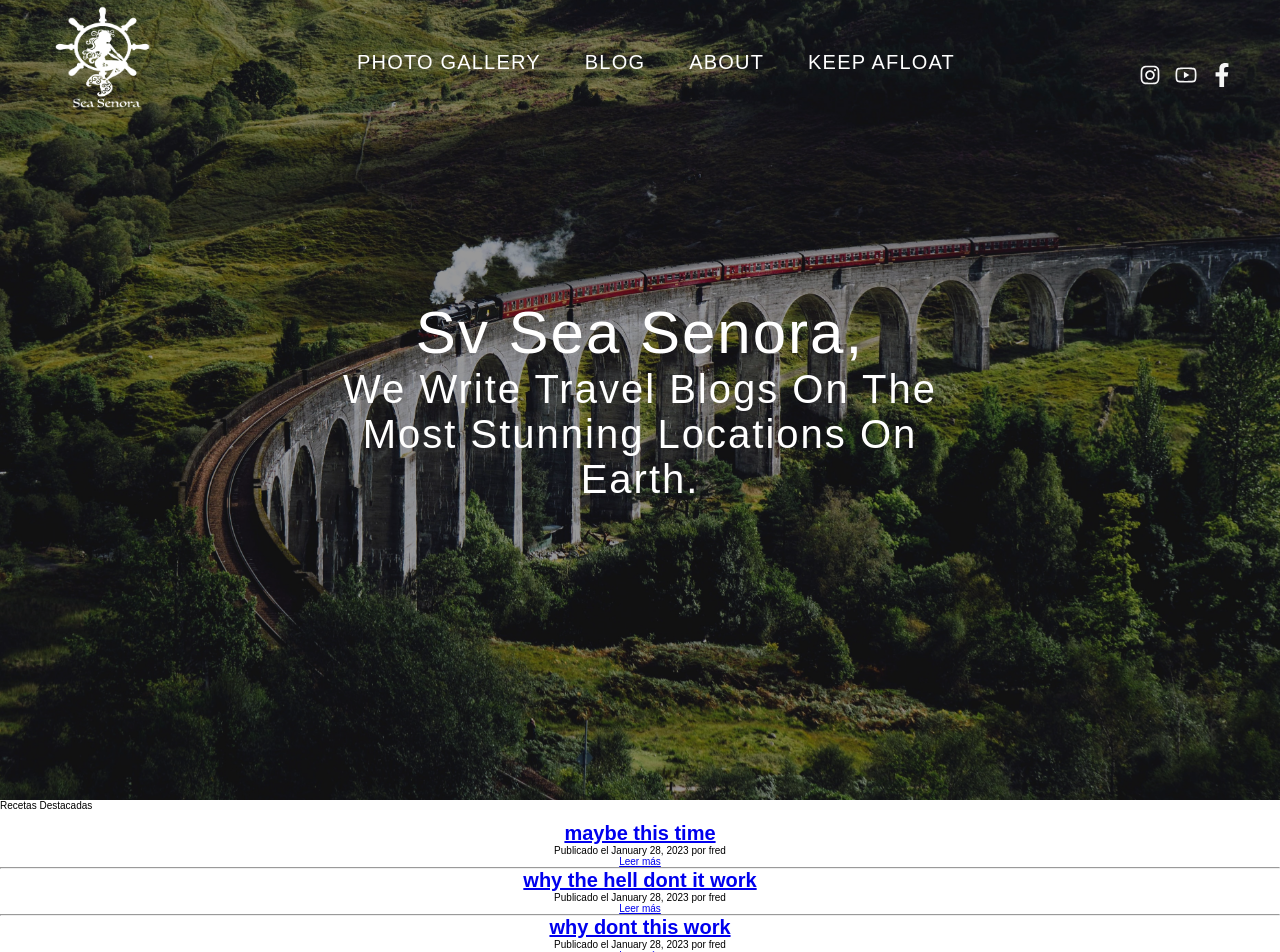
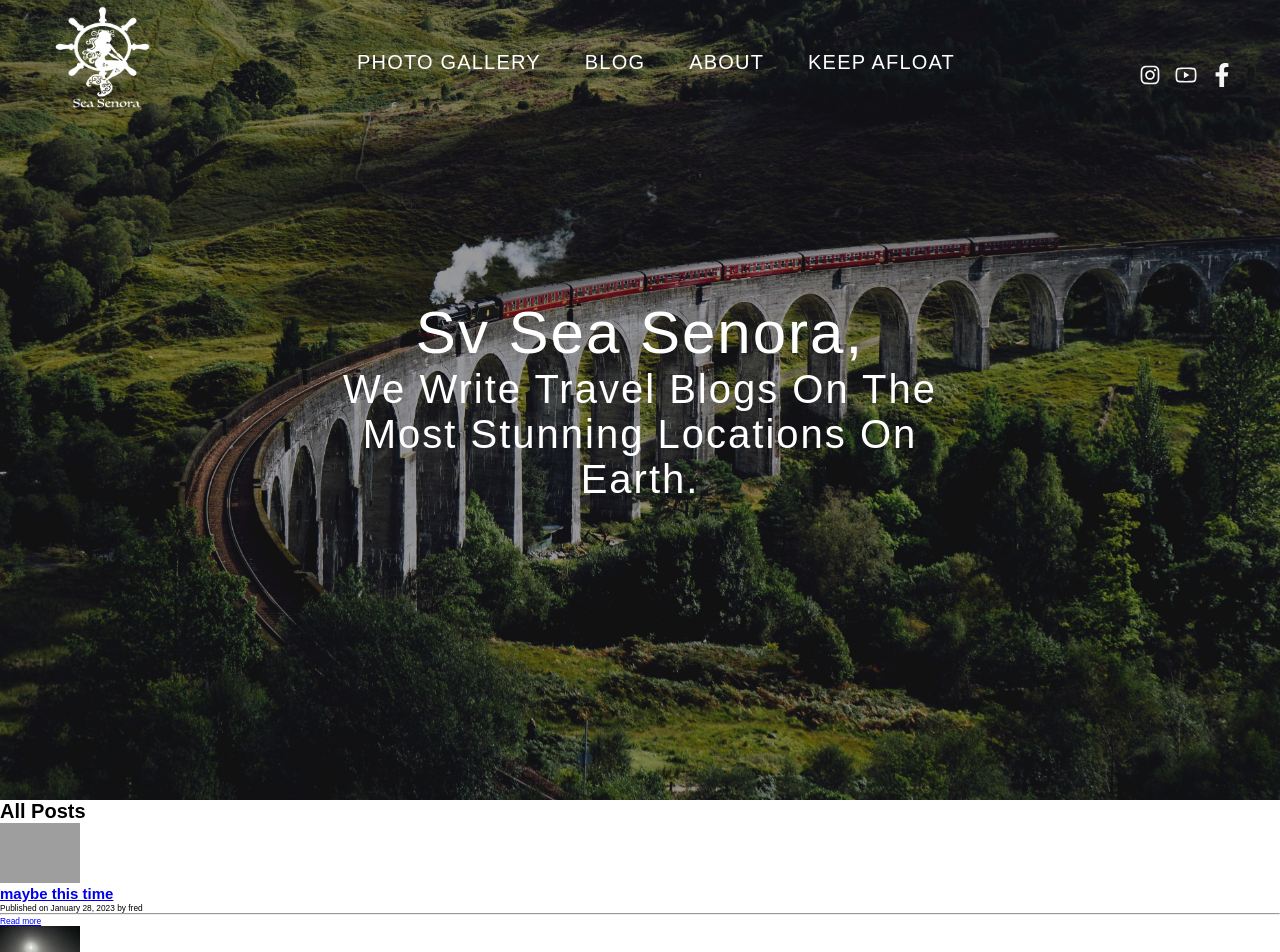
Before and after one commit to diverdowngit/sea-senora-blog, a React (Create React App) app: page /blog in a window 1280 px wide. Shown: the top 952 px of the page. Built offline with nearby package versions, Linux system fonts and the light colour scheme; grey boxes are pictures that could not be loaded; a web font is replaced by a local one.

Commit message:
tryagain

```diff
--- a/package.json
+++ b/package.json
@@ -21,9 +21,10 @@
   },
   "scripts": {
     "start": "react-scripts start",
-    "build": "react-scripts build",
+    "build": "node public/main.js && react-scripts build",
     "test": "react-scripts test",
-    "eject": "react-scripts eject"
+    "eject": "react-scripts eject",
+    "server": "node public/main.js"
   },
   "eslintConfig": {
     "extends": [
--- a/src/components/postlist.jsx
+++ b/src/components/postlist.jsx
@@ -8,25 +8,26 @@ import postlist from "../posts.json"
 import "./postlist.module.css"
 
 
-const PostList = (props) => {
+
+const PostList = () => {
     const excerptList = postlist.map(post => {
         return post.content.split(" ").slice(0, 20).join(" ") + "..."
     })
     return (
         <div className="postlist">
-        <h1 className="title">Todas las Recetas</h1>
+            <h1 className="title">All Posts</h1>
             {postlist.length &&
                 postlist.map((post, i) => {
                     return (
                         <div key={i} className="post-card">
                              <div className="img-container">
-                            {post.thumbnail && <img className="thumbnail" width={80} src={post.thumbnail} alt="" />}
+                                {post.thumbnail && <img className="thumbnail" width={80} src={post.thumbnail} alt=""/> }
                                 <h2 className="post-title"><Link className="links" to={`/post/${post.id}`}>{post.title}</Link></h2>
                             </div>
-                        <small>Publicado el {post.date} por {post.author}</small>
-                        <hr />
+                            <small>Published on {post.date} by {post.author}</small>
+                            <hr/>
                             <Markdown source={excerptList[i]} escapeHtml={false} />
-                        <small><Link className="links" to={`/post/${post.id}`}>Leer Más</Link></small>
+                            <small><Link className="links" to={`/post/${post.id}`}>Read more</Link></small>
                         </div>
                     )
                 })
--- a/src/modules/user/pages/Blog/Blog.view.jsx
+++ b/src/modules/user/pages/Blog/Blog.view.jsx
@@ -25,8 +25,8 @@ export default function BlogView(props) {
   return (
     <Layout>
       <Hero img="/img/train.jpg" centerText="Sv Sea Senora, " subheading="We Write Travel Blogs On The Most Stunning Locations On Earth." location="Glenfinnan Viaduct, Glenfinnan, United Kingdom"/>
-        {/* <PostList />   */}
-         <BlogList />
+         <PostList />
+         {/* <BlogList />    */}
     </Layout>
   );
 }
--- a/src/modules/user/pages/Blog/components/BlogList/BlogList.jsx
+++ b/src/modules/user/pages/Blog/components/BlogList/BlogList.jsx
@@ -1,138 +1,138 @@
-import React from 'react';
-import BlogCard from '../../../Home/components/LatestBlog/components/BlogCard/BlogCard';
-import { API_URL } from '../../../../../../utils/constants';
-import  styles from'./BlogList.module.css';
-import { Link }  from "react-router-dom"
-import Markdown from "react-markdown"
-import AllPosts from "../../../../../../posts.json"
+// import React from 'react';
+// import BlogCard from '../../../Home/components/LatestBlog/components/BlogCard/BlogCard';
+// import { API_URL } from '../../../../../../utils/constants';
+// import  styles from'./BlogList.module.css';
+// import { Link }  from "react-router-dom"
+// import Markdown from "react-markdown"
+// import AllPosts from "../../../../../../posts.json"
 
-const BlogList = (props) => {
-    return (
-        <div className="featuredPostsContainer">
+// const BlogList = (props) => {
+//     return (
+//     //     <div className="featuredPostsContainer">
 
-                <div className="featuredPostsHeader">
-                    <span>Recetas Destacadas</span>
-                </div>
+//     //             <div className="featuredPostsHeader">
+//     //                 <span>Recetas Destacadas</span>
+//     //             </div>
 
-            <br></br>
-            <div className="featuredPosts">
-                {AllPosts.length &&
-                    AllPosts.map((post, i) => {
+//     //         <br></br>
+//     //         <div className="featuredPosts">
+//     //             {AllPosts.length &&
+//     //                 AllPosts.map((post, i) => {
 
-                            return (
-                                <div key={i} className="postCard">
-                                    <div >
-                                    </div>
-                                    <div className="postBriefing" style={{ textAlign: "center" }}>
-                                        <span>{post.type}</span>
-                                        <h1><a href={`/post/${post.id}`} className="links">{post.title}</a></h1>
-                                        {/* <h2 className="post-title"><Link className="links" to={`/post/${post.id}`}>{post.title}</Link></h2> */}
-                                        <span>Publicado el {post.date} por {post.author}</span>
-                                        {/* <small>Publicado el {post.date} por {post.author}</small> */}
-                                        {/* <hr /> */}
-                                        {/* <Markdown source={excerptList[i]} escapeHtml={false} /> */}
-                                        <div className="postLink"><a href={`/post/${post.id}`}>Leer más</a></div>
-                                        {/* <small><Link className="links" to={`/post/${post.id}`}>Leer Más</Link></small> */}
-                                        <hr></hr>
-                                    </div>
-                                </div>
-                            )
+//     //                         return (
+//     //                             <div key={i} className="postCard">
+//     //                                 <div >
+//     //                                 </div>
+//     //                                 <div className="postBriefing" style={{ textAlign: "center" }}>
+//     //                                     <span>{post.type}</span>
+//     //                                     <h1><a href={`/post/${post.id}`} className="links">{post.title}</a></h1>
+//     //                                     {/* <h2 className="post-title"><Link className="links" to={`/post/${post.id}`}>{post.title}</Link></h2> */}
+//     //                                     <span>Publicado el {post.date} por {post.author}</span>
+//     //                                     {/* <small>Publicado el {post.date} por {post.author}</small> */}
+//     //                                     {/* <hr /> */}
+//     //                                     {/* <Markdown source={excerptList[i]} escapeHtml={false} /> */}
+//     //                                     <div className="postLink"><a href={`/post/${post.id}`}>Leer más</a></div>
+//     //                                     {/* <small><Link className="links" to={`/post/${post.id}`}>Leer Más</Link></small> */}
+//     //                                     <hr></hr>
+//     //                                 </div>
+//     //                             </div>
+//     //                         )
 
 
-                    })
-                }
-            </div>
+//     //                 })
+//     //             }
+//     //         </div>
 
-            {/* <Card>
-                <div className="featuredPostImageWrapper">
-                    <img
-                        src={require("../../../blogPostImages/sitioWebSeguro.png")}
-                        alt="Sitio Web Seguro"
-                    />
-                </div>
-                <div className="postBriefing" style={{ textAlign: "center" }}>
-                    <span>Desarrollo Web</span>
-                    <h1>Mi nuevo sitio web es (más) seguro</h1>
-                    <span>Publicado el 13 de Mayo de 2020 por GuilleHM</span>
-                    <p>
-                        Aunque éste ya ofrecía un estándar de seguridad elevado, toda vez que se sirve a través de HTTPS, siempre hay lugar para la mejora: como puede verse en la figura que aparece al final de esta entrada, un par de pequeños cambios han implicado un avance sustancial en la categoría alcanzada por el sitio web...
-                    </p>
-                    <div className="postLink"><a href="/publicacion/mi-nuevo-sitio-web-es-mas-seguro">Leer más</a></div>
-                </div>
-            </Card>
-            <br></br>
-            <Card>
-                <div className="featuredPostImageWrapper">
-                    <img
-                        src={require("../../../blogPostImages/bienvenidoAMiSitioWeb.gif")}
-                        alt="Bienvenido A Mi Sitio Web"
-                    />
-                </div>
-                <div className="postBriefing" style={{ textAlign: "center" }}>
-                    <span>Desarrollo Web</span>
-                    <h1>Página de inicio con efecto de escritura dinámica</h1>
-                    <span>Publicado el 06 de Mayo de 2020 por GuilleHM</span>
-                    <p>
-                        Utilizando el efecto que simula la escritura de caracteres en pantalla (ya empleado anteriormente en la publicación "EL TEMPLE"), presento esta página de inicio que he utilizado para familiarizarme con el proceso de despliegue de sitios web estáticos en Netlify...
-                    </p>
-                    <div className="postLink"><a href="/publicacion/pagina-inicio-efecto-escritura-dinamica">Leer más</a></div>
-                </div>
-            </Card>
-            <br></br>
-            <Card>
-                <div className="featuredPostImageWrapper">
-                    <img
-                        src={require("../../../blogPostImages/nuevoSitioWeb.png")}
-                        alt="Nuevo Sitio Web"
-                    />
-                </div>
-                <div className="postBriefing" style={{ textAlign: "center" }}>
-                    <span>Desarrollo Web</span>
-                    <h1>Mi nuevo sitio web</h1>
-                    <span>Publicado el 22 de Marzo de 2020 por GuilleHM</span>
-                    <p>
-                        Esta entrada sirve como introducción de mi nuevo sitio web personal, en inglés, en el que me presento y expongo algunos de los trabajos recogidos también aquí, en mi blog, utilizando CSS3 y Javascrip para dotar a las páginas que lo componen de dinamismo...
-                    </p>
-                    <div className="postLink"><a href="/publicacion/mi-nuevo-sitio-web">Leer más</a></div>
-                </div>
-            </Card>
-            <br></br>
-            <Card>
-                <div className="featuredPostImageWrapper">
-                    <img
-                        src={require("../../../blogPostImages/alternativeEnergy.jpg")}
-                        alt="Energía alternative"
-                    />
-                </div>
-                <div className="postBriefing" style={{ textAlign: "center" }}>
-                    <span>Ingeniería</span>
-                    <h1>Estudio de viabilidad de una instalación de autoconsumo conectada a red</h1>
-                    <span>Publicado el 04 de Diciembre de 2019 por GuilleHM</span>
-                    <p>
-                        Este trabajo ha evaluado la viabilidad económica de una instalación eólico-solar de autoconsumo de energía eléctrica para un domicilio particular, en el nuevo contexto que ha supuesto para este tipo de instalaciones la reciente aprobación en España del Real Decreto 244/2019, de 5 de abril...
-                    </p>
-                    <div className="postLink"><a href="/publicacion/estudio-viabilidad-instalacion-autoconsumo">Leer más</a></div>
-                </div>
-            </Card>
-            <br></br>
-            <Card>
-                <div className="featuredPostImageWrapper">
-                    <img
-                        src={require("../../../blogPostImages/mapa8500.gif")}
-                        alt="Mapa 8500"
-                    />
-                </div>
-                <div className="postBriefing" style={{ textAlign: "center" }}>
-                    <span>Visualización de Datos</span>
-                    <h1>8500: ¿En cuánto tiempo morirían nuestros hijos?</h1>
-                    <span>Publicado el 26 de Noviembre de 2019 por GuilleHM</span>
-                    <p>
-                        Según estimaciones de la ONG <a href="https://www.accioncontraelhambre.org/es/landing/8500-ninos-mueren-cada-dia-por-desnutricion-0">ACCIÓN CONTRA EL HAMBRE</a>, <b>8500 niños menores de 5 años mueren AL DÍA por desnutrición</b>....
-                    </p>
-                    <div className="postLink"><a href="/publicacion/8500-en-cuanto-tiempo-moririan-nuestros-hijos">Leer más</a></div>
-                </div>
-            </Card> */}
-        </div>
-    );
-};
-export default  BlogList
+//     //         {/* <Card>
+//     //             <div className="featuredPostImageWrapper">
+//     //                 <img
+//     //                     src={require("../../../blogPostImages/sitioWebSeguro.png")}
+//     //                     alt="Sitio Web Seguro"
+//     //                 />
+//     //             </div>
+//     //             <div className="postBriefing" style={{ textAlign: "center" }}>
+//     //                 <span>Desarrollo Web</span>
+//     //                 <h1>Mi nuevo sitio web es (más) seguro</h1>
+//     //                 <span>Publicado el 13 de Mayo de 2020 por GuilleHM</span>
+//     //                 <p>
+//     //                     Aunque éste ya ofrecía un estándar de seguridad elevado, toda vez que se sirve a través de HTTPS, siempre hay lugar para la mejora: como puede verse en la figura que aparece al final de esta entrada, un par de pequeños cambios han implicado un avance sustancial en la categoría alcanzada por el sitio web...
+//     //                 </p>
+//     //                 <div className="postLink"><a href="/publicacion/mi-nuevo-sitio-web-es-mas-seguro">Leer más</a></div>
+//     //             </div>
+//     //         </Card>
+//     //         <br></br>
+//     //         <Card>
+//     //             <div className="featuredPostImageWrapper">
+//     //                 <img
+//     //                     src={require("../../../blogPostImages/bienvenidoAMiSitioWeb.gif")}
+//     //                     alt="Bienvenido A Mi Sitio Web"
+//     //                 />
+//     //             </div>
+//     //             <div className="postBriefing" style={{ textAlign: "center" }}>
+//     //                 <span>Desarrollo Web</span>
+//     //                 <h1>Página de inicio con efecto de escritura dinámica</h1>
+//     //                 <span>Publicado el 06 de Mayo de 2020 por GuilleHM</span>
+//     //                 <p>
+//     //                     Utilizando el efecto que simula la escritura de caracteres en pantalla (ya empleado anteriormente en la publicación "EL TEMPLE"), presento esta página de inicio que he utilizado para familiarizarme con el proceso de despliegue de sitios web estáticos en Netlify...
+//     //                 </p>
+//     //                 <div className="postLink"><a href="/publicacion/pagina-inicio-efecto-escritura-dinamica">Leer más</a></div>
+//     //             </div>
+//     //         </Card>
+//     //         <br></br>
+//     //         <Card>
+//     //             <div className="featuredPostImageWrapper">
+//     //                 <img
+//     //                     src={require("../../../blogPostImages/nuevoSitioWeb.png")}
+//     //                     alt="Nuevo Sitio Web"
+//     //                 />
+//     //             </div>
+//     //             <div className="postBriefing" style={{ textAlign: "center" }}>
+//     //                 <span>Desarrollo Web</span>
+//     //                 <h1>Mi nuevo sitio web</h1>
+//     //                 <span>Publicado el 22 de Marzo de 2020 por GuilleHM</span>
+//     //                 <p>
+//     //                     Esta entrada sirve como introducción de mi nuevo sitio web personal, en inglés, en el que me presento y expongo algunos de los trabajos recogidos también aquí, en mi blog, utilizando CSS3 y Javascrip para dotar a las páginas que lo componen de dinamismo...
+//     //                 </p>
+//     //                 <div className="postLink"><a href="/publicacion/mi-nuevo-sitio-web">Leer más</a></div>
+//     //             </div>
+//     //         </Card>
+//     //         <br></br>
+//     //         <Card>
+//     //             <div className="featuredPostImageWrapper">
+//     //                 <img
+//     //                     src={require("../../../blogPostImages/alternativeEnergy.jpg")}
+//     //                     alt="Energía alternative"
+//     //                 />
+//     //             </div>
+//     //             <div className="postBriefing" style={{ textAlign: "center" }}>
+//     //                 <span>Ingeniería</span>
+//     //                 <h1>Estudio de viabilidad de una instalación de autoconsumo conectada a red</h1>
+//     //                 <span>Publicado el 04 de Diciembre de 2019 por GuilleHM</span>
+//     //                 <p>
+//     //                     Este trabajo ha evaluado la viabilidad económica de una instalación eólico-solar de autoconsumo de energía eléctrica para un domicilio particular, en el nuevo contexto que ha supuesto para este tipo de instalaciones la reciente aprobación en España del Real Decreto 244/2019, de 5 de abril...
+//     //                 </p>
+//     //                 <div className="postLink"><a href="/publicacion/estudio-viabilidad-instalacion-autoconsumo">Leer más</a></div>
+//     //             </div>
+//     //         </Card>
+//     //         <br></br>
+//     //         <Card>
+//     //             <div className="featuredPostImageWrapper">
+//     //                 <img
+//     //                     src={require("../../../blogPostImages/mapa8500.gif")}
+//     //                     alt="Mapa 8500"
+//     //                 />
+//     //             </div>
+//     //             <div className="postBriefing" style={{ textAlign: "center" }}>
+//     //                 <span>Visualización de Datos</span>
+//     //                 <h1>8500: ¿En cuánto tiempo morirían nuestros hijos?</h1>
+//     //                 <span>Publicado el 26 de Noviembre de 2019 por GuilleHM</span>
+//     //                 <p>
+//     //                     Según estimaciones de la ONG <a href="https://www.accioncontraelhambre.org/es/landing/8500-ninos-mueren-cada-dia-por-desnutricion-0">ACCIÓN CONTRA EL HAMBRE</a>, <b>8500 niños menores de 5 años mueren AL DÍA por desnutrición</b>....
+//     //                 </p>
+//     //                 <div className="postLink"><a href="/publicacion/8500-en-cuanto-tiempo-moririan-nuestros-hijos">Leer más</a></div>
+//     //             </div>
+//     //         </Card> */}
+//     //     </div>
+//      );
+// };
+// export default  BlogList
```
Also changed, not shown: public/main.js (+7 -1 lines), src/modules/user/pages/Post.jsx (+9 -18 lines). Lines whose indentation alone changed are shown as unchanged.
